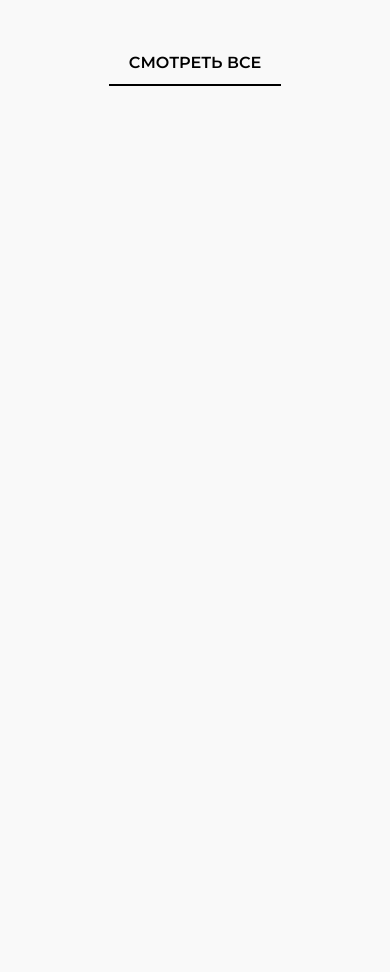
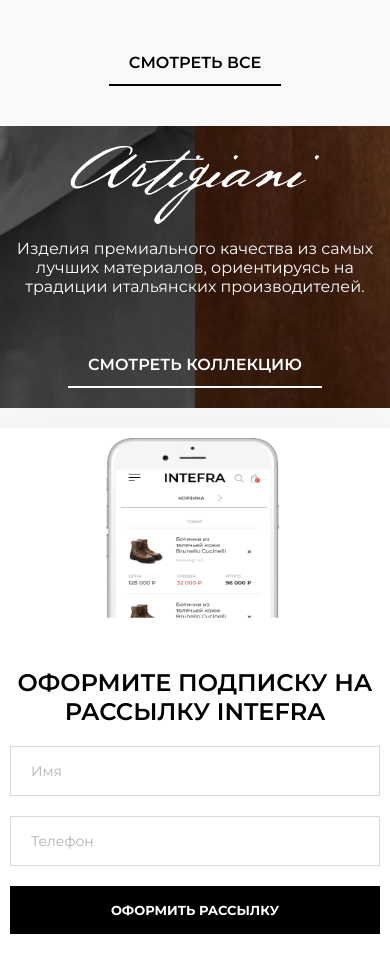
Before and after one commit to slumpthug/next-project, a Next.js app: page / in a window 390 px wide. Shown: the part 5220-6192 px from the top of the page. Before the commit the page ends 5346 px from the top, so only its background shows below. Built offline with nearby package versions, Linux system fonts and the light colour scheme.

Commit message:
added last block

```diff
--- /dev/null
+++ b/components/last/Last-style.module.css
@@ -0,0 +1,242 @@
+.last__title {
+    background: url("../../public/last/background.jpg") no-repeat;
+    object-fit: cover;
+    background-position: center;
+    padding: 230px 100px 270px 100px;
+    display: flex;
+    flex-direction: column;
+    align-items: center;
+    justify-content: space-between;
+    row-gap: 15px;
+    text-align: center;
+}
+
+.last__title p {
+    width: 700px;
+    color: #FFFFFF;
+    margin-bottom: 30px;
+}
+
+.last__title button {
+    position: relative;
+    cursor: pointer;
+    overflow: hidden;
+}
+
+.last__title button span {
+    position: relative;
+    padding: 14px 20px;
+    display: inline-block;
+    font-size: 16px;
+    color: #fff;
+    font-weight: 600;
+    text-transform: uppercase;
+    z-index: 1;
+    transition: all .3s;
+}
+
+.last__title button span:hover {
+    color: #000;
+}
+
+.last__title button::after {
+    content: '';
+    position: absolute;
+    bottom: 0;
+    left: 0;
+    width: 100%;
+    height: 2px;
+    background-color: #fff;
+    transition: width .5s, height .5s;
+}
+
+.last__title button:hover:after {
+    width: 100%;
+    height: 100%;
+}
+
+.margin {
+    margin: 0px 100px;
+}
+
+.last__content {
+    position: relative;
+    top: -100px;
+    height: 200px;
+    padding: 0px 100px 0px 50px;
+    display: flex;
+    align-items: center;
+    justify-content: space-between;
+    box-shadow: 0px 4px 65px rgba(0, 0, 0, 0.05);
+    background-color: #FFFFFF;
+}
+
+.phone {
+    position: relative;
+    top: -32px;
+}
+
+.last__user_part h2 {
+    font-weight: 600;
+    font-size: 24px;
+    color: #000;
+    text-transform: uppercase;
+    margin-bottom: 20px;
+}
+
+.last__inputs {
+    display: flex;
+    align-items: center;
+}
+
+.last__inputs input {
+    width: 300px;
+    padding: 15px 20px;
+    font-weight: 500;
+    font-size: 14px;
+    border: 1px solid #D9D9D9;
+}
+
+.last__inputs input::placeholder {
+    font-weight: 400;
+    font-size: 14px;
+    color: #B2B2B2;
+}
+
+.last__inputs input:focus {
+    outline: none;
+}
+
+.last__inputs input:nth-child(2) {
+    margin-left: 20px;
+    border-right: none;
+}
+
+.last__user_part button {
+    padding: 16px 40px;
+    background-color: #000;
+    font-weight: 700;
+    font-size: 13px;
+    color: #FFFFFF;
+    cursor: pointer;
+    text-transform: uppercase;
+}
+
+@media (max-width: 1520px) {
+    .last__content {
+        top: -100px;
+        height: auto;
+        padding: 0px 50px 0px 50px;
+        display: flex;
+        align-items: flex-end;
+        justify-content: center;
+        text-align: center;
+        column-gap: 20px;
+    }
+
+    .phone {
+        top: 0px;
+    }
+
+    .last__user_part {
+        padding: 50px 0px;
+        display: flex;
+        flex-direction: column;
+        align-items: center;
+    }
+
+    .last__inputs {
+        width: 100%;
+        flex-direction: column;
+        row-gap: 20px;
+    }
+
+    .last__inputs input {
+        width: 100%;
+    }
+
+    .last__inputs input:nth-child(2) {
+        margin-left: 0px;
+        border-right: 1px solid #D9D9D9;
+    }
+}
+
+@media (max-width: 850px) {
+    .last__content {
+        position: relative;
+        top: -100px;
+        height: 100%;
+        padding: 10px 50px;
+        display: flex;
+        flex-direction: column;
+        align-items: center;
+        justify-content: space-between;
+        box-shadow: 0px 4px 65px rgba(0, 0, 0, 0.05);
+        background-color: #FFFFFF;
+    }
+
+    .last__user_part button {
+        width: 100%;
+        padding: 16px 40px;
+        background-color: #000;
+        font-weight: 700;
+        font-size: 13px;
+        color: #FFFFFF;
+        cursor: pointer;
+        text-transform: uppercase;
+    }
+
+    .last__title {
+        padding: 150px 60px;
+        display: flex;
+        flex-direction: column;
+        align-items: center;
+        justify-content: space-between;
+        row-gap: 15px;
+        text-align: center;
+    }
+
+    .last__title p {
+        width: 100%;
+        color: #FFFFFF;
+        margin-bottom: 30px;
+    }
+
+    .margin {
+        margin: 0px 50px;
+    }
+}
+
+@media (max-width: 650px) {
+    .margin {
+        margin: 0px 25px;
+    }
+}
+
+@media (max-width: 480px) {
+    .logo {
+        width: 250px;
+        height: 78px;
+    }
+}
+
+@media (max-width: 480px) {
+    .margin {
+        margin: 0px;
+    }
+
+    .phone {
+        width: 220px;
+        height: 180px;
+    }
+
+    .last__content {
+        top: 0px;
+        padding: 10px;
+        margin: 20px 0px;
+    }
+
+    .last__title {
+        padding: 20px 10px;
+    }
+}
--- /dev/null
+++ b/components/last/Last.jsx
@@ -0,0 +1,38 @@
+import React from 'react';
+import css from './Last-style.module.css';
+import Image from 'next/image';
+import logo from '../../public/last/logo.svg';
+import phone from '../../public/last/phone.png';
+
+const Last = () => {
+    return (
+        <div className={css.last}>
+            <div className={css.container}>
+                <div className={css.last__title}>
+                    <Image className={css.logo} src={logo} alt="logo" />
+                    <p>Изделия премиального качества из самых лучших материалов, ориентируясь на традиции итальянских производителей.</p>
+                    <button>
+                            <span>смотреть КОЛЛЕКЦИЮ</span>
+                    </button>
+                </div>
+                <div className={css.margin}>
+                    <div className={css.last__content}>
+                        <Image className={css.phone} src={phone} alt="phone" />
+                        <div className={css.last__user_part}>
+                            <h2>
+                                оформите подписку на рассылку INTEFRA
+                            </h2>
+                            <div className={css.last__inputs}>
+                                <input type="text" placeholder='Имя'/>
+                                <input type="text" placeholder='Телефон'/>
+                                <button>оформить рассылку</button>
+                            </div>
+                        </div>
+                    </div>
+                </div>
+            </div>
+        </div>
+    );
+};
+
+export default Last;
--- a/src/pages/index.js
+++ b/src/pages/index.js
@@ -6,6 +6,7 @@
 import Novelties from '../../components/novelties/Novelties'
 import Perfumes from '../../components/perfumes/Perfumes'
 import Promotion from '../../components/promotion/Promotion'
+import Last from '../../components/last/Last'
 
 export default function Home() {
   return (
@@ -23,6 +24,7 @@
       <Novelties/>
       <Perfumes/>
       <Promotion/>
+      <Last/>
     </>
   )
 }
```
